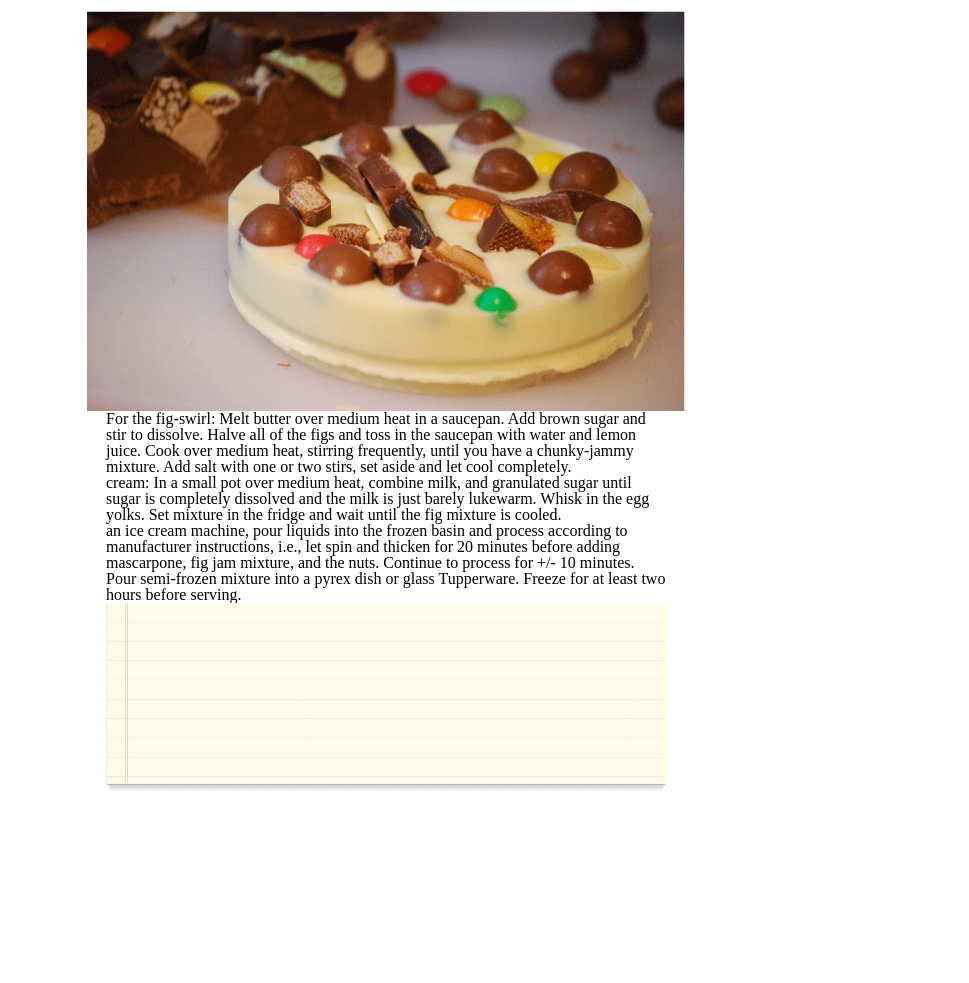
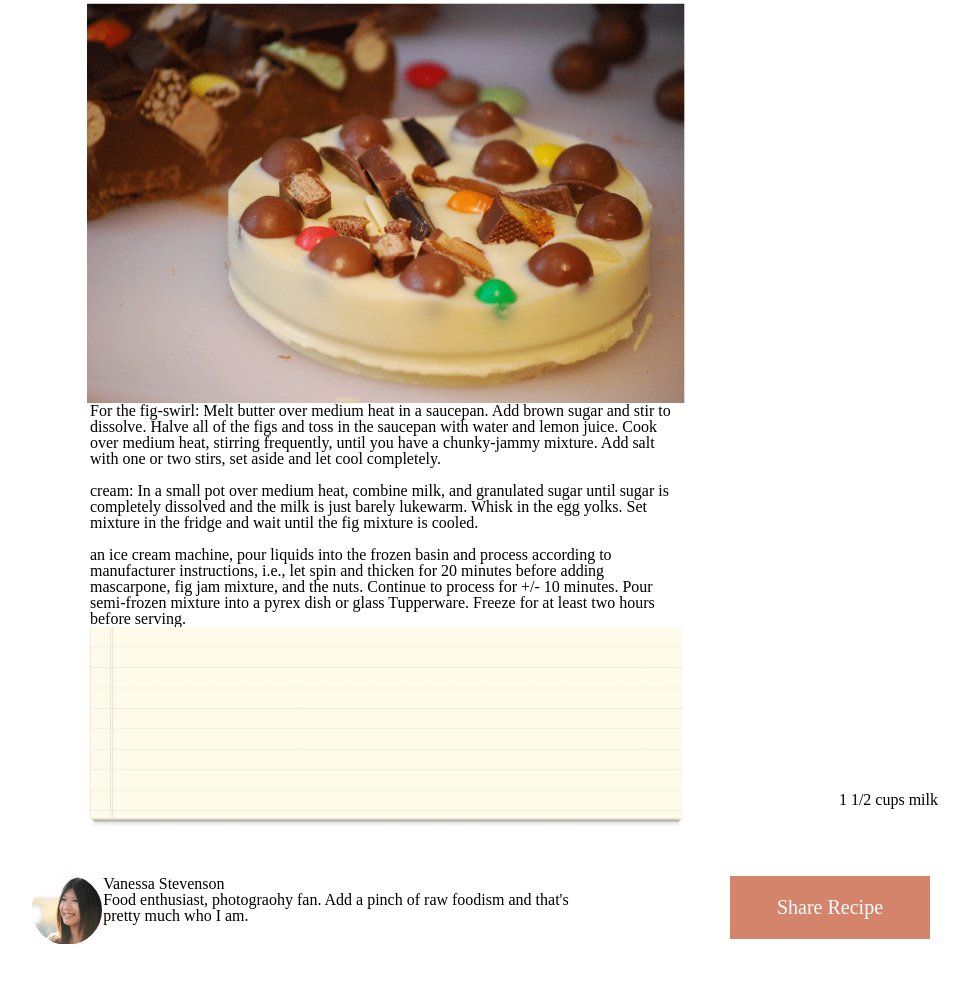
Before and after one commit to Kmac1027/Chocolate-Pizza, a plain HTML site: page index.html in a window 1280 px wide. Shown: the part 245-1228 px from the top of the page, without its empty margins (254-1223 px from the left). Before the commit the page ends 1118 px from the top, so only its background shows below. Drawn offline with Linux system fonts and the light colour scheme.

Commit message:
best we could do

```diff
--- a/CSS/style.css
+++ b/CSS/style.css
@@ -68,9 +68,11 @@ width: 100%;
 
 body {
 
-  margin: 5em;
+  margin: 3em;
 
-
+}
+h1 {
+  font-size: 40px;
 }
 
 .center {
@@ -78,6 +80,9 @@ body {
   margin-left: auto;
   margin-right: auto;
   width: 50%;
+}
+#blank2 {
+  text-align: right;
 }
 
 #pizza {
@@ -89,3 +94,45 @@ body {
   width: 400px;
   text-align: center;
 }
+footer {
+  display: flex;
+  margin: 3em;
+}
+#blank3 {
+  order: 1px;
+  flex-grow: 3
+}
+#van {
+  order: 2;
+}
+#text {
+order: 3;
+width: 500px;
+}
+#blank4 {
+  order: 3;
+  flex-grow: 2;
+}
+#button {
+  color: white;
+  background-color: rgba(206, 115, 87, 0.877);
+  padding: 10%;
+  width: 10em;
+  font-family: 'Times New Roman', Times, serif;
+  font-size: 20px;
+  border: 0;
+}
+#bp {
+  order: 4;
+}
+.container {
+  position: relative;
+}
+.textblock {
+  position: absolute;
+  bottom: 20px;
+  right: 20px;
+  padding-left: 20px;
+  padding-right: 20px;
+  z-index: 1;
+}
--- a/index.html
+++ b/index.html
@@ -1,17 +1,19 @@
 <!DOCTYPE html>
 <html lang="en">
+
 <head>
   <link rel="stylesheet" href="CSS/reset.css">
   <link rel="stylesheet" href="CSS/style.css">
   <title>Chocolate Pizza</title>
 </head>
+
 <body>
 
   <header>
     <span id="One"><img src="Img/logo.png" alt="fork and knife logo"></span>
     <span id="Two">
-    <h2>Delicious</h2>
-    <p>The best food blog on the web</p>
+      <h2>Delicious</h2>
+      <p>The best food blog on the web</p>
     </span>
     <span id="blank"></span>
     <span id="Three">
@@ -33,7 +35,7 @@
       <img src="Img/pint-icon.png" alt="Pinterest logo">
     </span>
     <span id="Nine">
-      <img src="Img/rss-icon.png"alt="RSS icon">
+      <img src="Img/rss-icon.png" alt="RSS icon">
     </span>
     <span id="Ten">
       <img src="Img/mail-icon.png" alt="Mail icon">
@@ -48,21 +50,47 @@
   <main>
 
     <span id="Eleven">
-    <h1>Chocolate Pizza</h1>
-    <p>Posted on 15Dec2013/Desserts</p>
+      <h1>Chocolate Pizza</h1>
+      <p>Posted on 15Dec2013/Desserts</p>
     </span>
-    <span id="Blank2"></span>
+    <span id="blank2"></span>
 
 
     <img src="Img/print-icon.png" alt="print icon">
     <img id="pizza" src="Img/choco-pizza.png" alt="Chocolate Pizza" class="center">
-    <div class= "center">
-    <p>For the fig-swirl: Melt butter over medium heat in a saucepan. Add brown sugar and stir to dissolve. Halve all of the figs and toss in the saucepan with water and lemon juice. Cook over medium heat, stirring frequently, until you have a chunky-jammy mixture. Add salt with one or two stirs, set aside and let cool completely.<br>
-       cream: In a small pot over medium heat, combine milk, and granulated sugar until sugar is completely dissolved and the milk is just barely lukewarm. Whisk in the egg yolks. Set mixture in the fridge and wait until the fig mixture is cooled. <br>
-        an ice cream machine, pour liquids into the frozen basin and process according to manufacturer instructions, i.e., let spin and thicken for 20 minutes before adding mascarpone, fig jam mixture, and the nuts. Continue to process for +/- 10 minutes. Pour semi-frozen mixture into a pyrex dish or glass Tupperware. Freeze for at least two hours before serving.</p>
+    <div class="center">
+      <p>For the fig-swirl: Melt butter over medium heat in a saucepan. Add brown sugar and stir to dissolve. Halve all
+        of the figs and toss in the saucepan with water and lemon juice. Cook over medium heat, stirring frequently,
+        until you have a chunky-jammy mixture. Add salt with one or two stirs, set aside and let cool completely.<br><br>
+        cream: In a small pot over medium heat, combine milk, and granulated sugar until sugar is completely dissolved
+        and the milk is just barely lukewarm. Whisk in the egg yolks. Set mixture in the fridge and wait until the fig
+        mixture is cooled. <br><br>
+        an ice cream machine, pour liquids into the frozen basin and process according to manufacturer instructions,
+        i.e., let spin and thicken for 20 minutes before adding mascarpone, fig jam mixture, and the nuts. Continue to
+        process for +/- 10 minutes. Pour semi-frozen mixture into a pyrex dish or glass Tupperware. Freeze for at least
+        two hours before serving.</p>
+    </div>
+    <div class="container">
+    <img src="Img/list-bg.png" alt="Notebook paper" class="center" >
+    <div class="textblock">
+      <p>1 1/2 cups milk</p>
       </div>
-    <img src="Img/list-bg.png" alt="Notebook paper" class= "center">
-
+      </div>
+    <footer>
+      <span id="blank3"></span>
+      <span id="van">
+<img src="Img/van-pic.png" alt="this is van">
+</span>
+<span id="text">
+<h3>Vanessa Stevenson</h3>
+<p>Food enthusiast, photograohy fan. Add a pinch of raw foodism and that's pretty much who I am.</p>
+</span>
+<span id="blank4"></span>
+<span id="bp">
+<button id="button" type="button">Share Recipe</button>
+</span>
+</footer>
 
 </body>
+
 </html>
```
